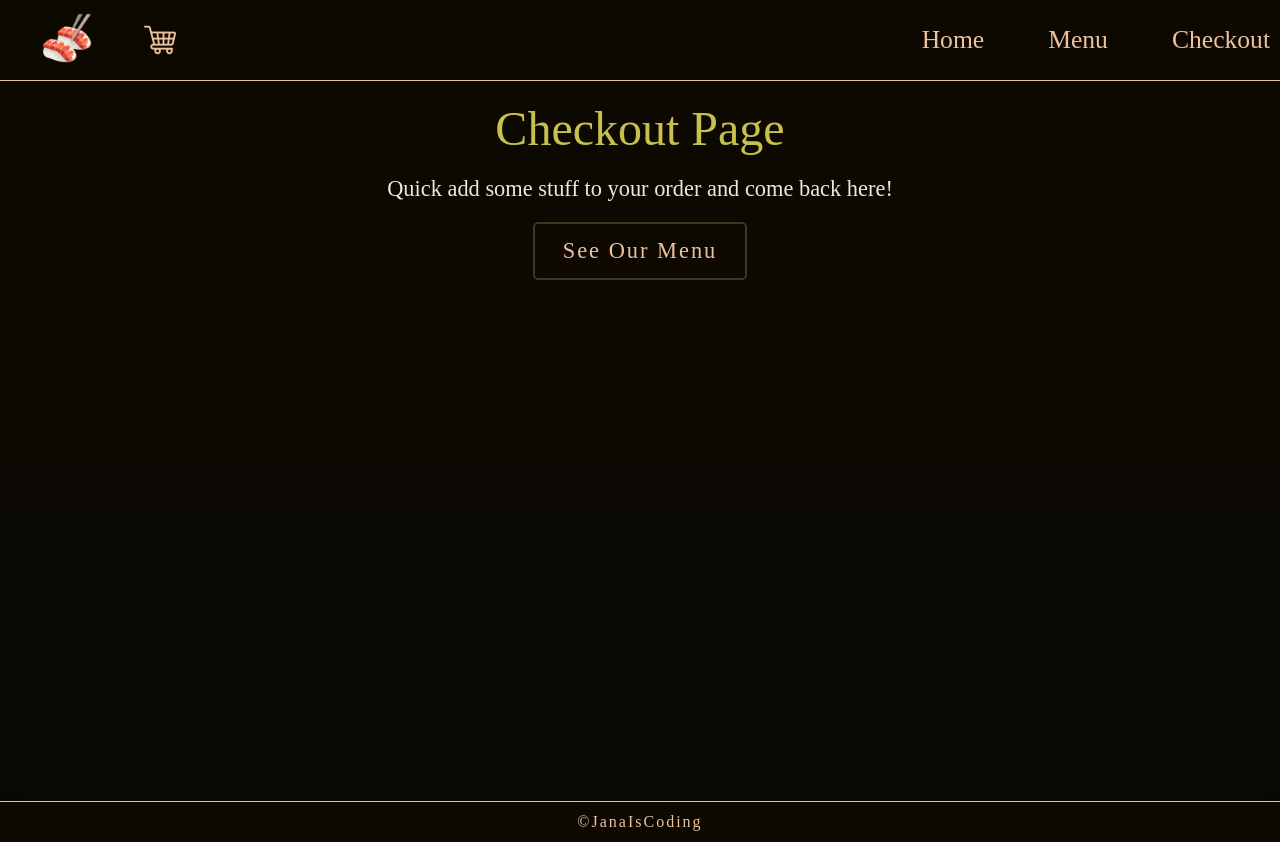
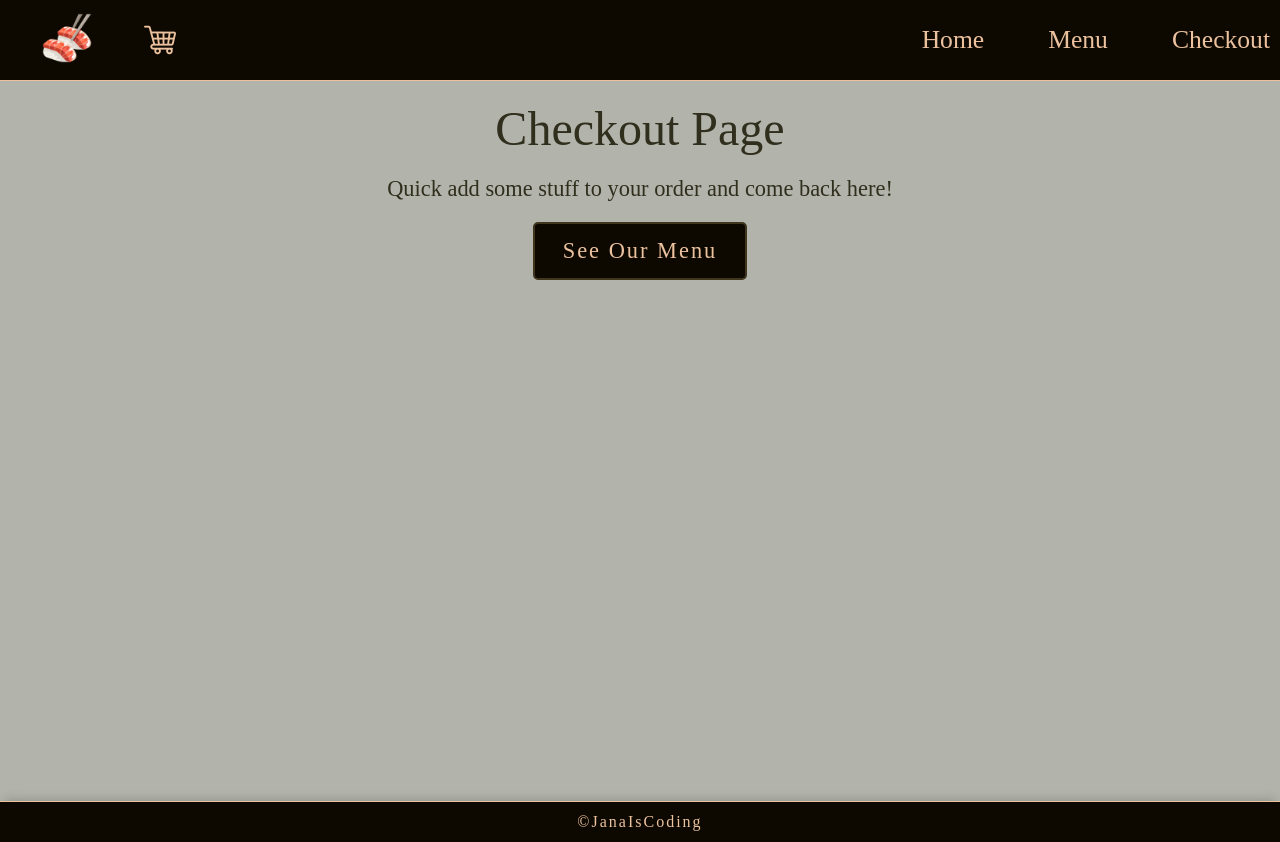
Before and after one commit to janaiscoding/shopping-cart, a React (Create React App) app: page /#/checkout in a window 1280 px wide. Built offline with nearby package versions, Linux system fonts and the light colour scheme.

Commit message:
Fix fonts on cart and checkout

```diff
--- a/src/styles/cart.css
+++ b/src/styles/cart.css
@@ -1,13 +1,11 @@
 .cart-main {
   color: #fbfbfb;
-  background-image: linear-gradient(#0d0900, #0b0907);
+  background-color: #b2b4ac;
   min-height: 85vh;
   padding: 20px;
   display: flex;
   flex-direction: column;
 }
-
-
 
 .remove-button {
   background-color: #6c0f0f;
--- a/src/styles/checkout.css
+++ b/src/styles/checkout.css
@@ -1,7 +1,7 @@
 .contact-main {
-  color: #c8c04c;
+  color: #302e1c;
   gap: 20px;
-  background-image: linear-gradient(#0d0900, #0b0907);
+  background-color: #b2b4ac;
   min-height: 85vh;
   padding: 20px;
   display: flex;
@@ -21,15 +21,22 @@
   align-items: center;
   gap: 20px;
 }
-.contact-cart-check,
-.contact-cart-full {
+.contact-cart-check {
   font-size: 1.4rem;
-  color: #ede6e1;
+  color: #302e1c;
 }
 .contact-cart-full {
+  color: #ede6e1;
+  font-size: 1.4rem;
+  display: flex;
+  align-self: center;
   background-color: #232220;
-  padding: 20px;
+  padding: 3em;
   border-radius: 10px;
+  -webkit-box-shadow: 4px 3px 14px -4px rgba(0, 0, 0, 0.75);
+  -moz-box-shadow: 4px 3px 14px -4px rgba(0, 0, 0, 0.75);
+  box-shadow: 4px 3px 14px -4px rgba(0, 0, 0, 0.75);
+  max-width: 600px;
 }
 .contact-order-info {
   display: flex;
```
